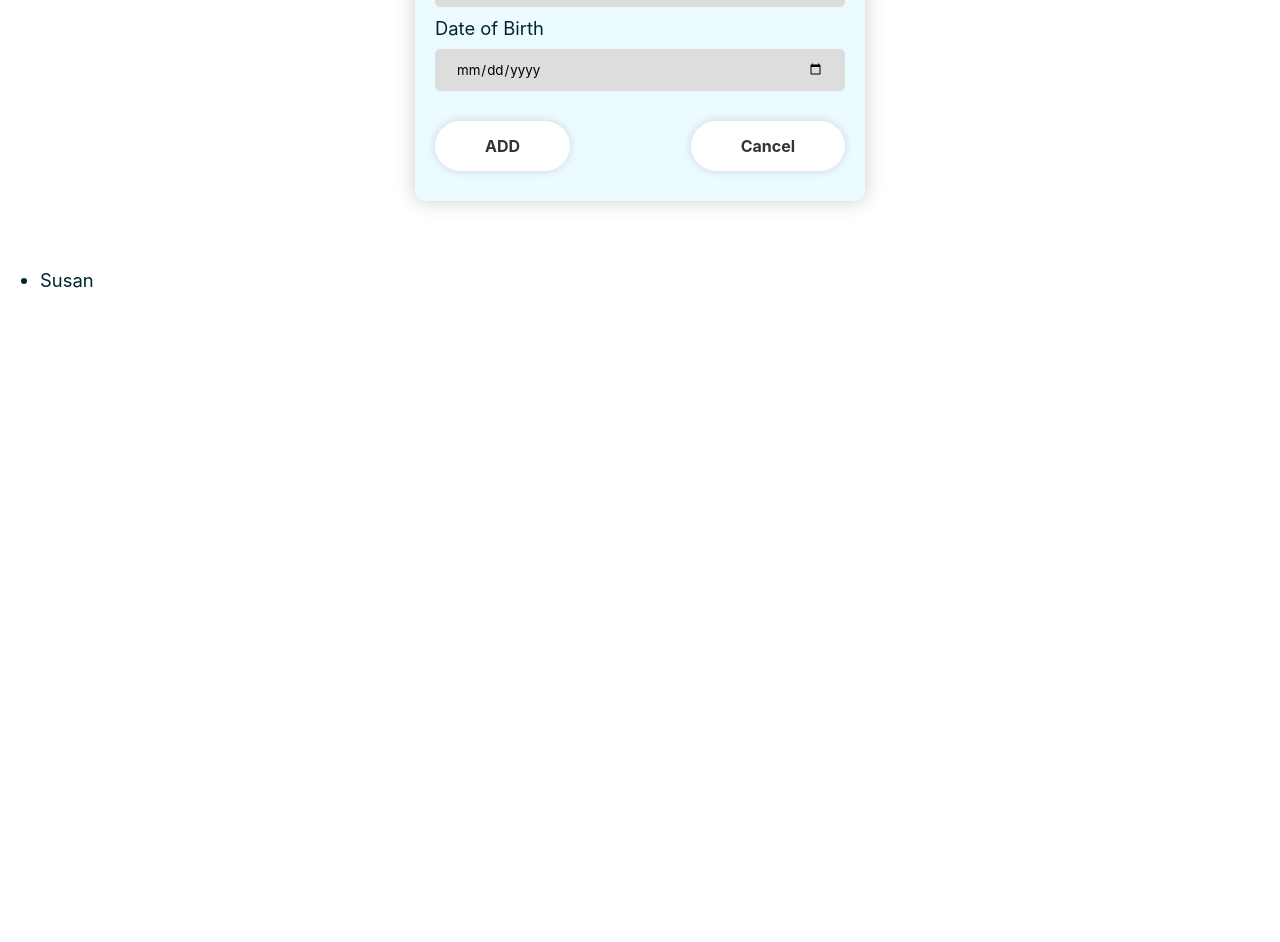
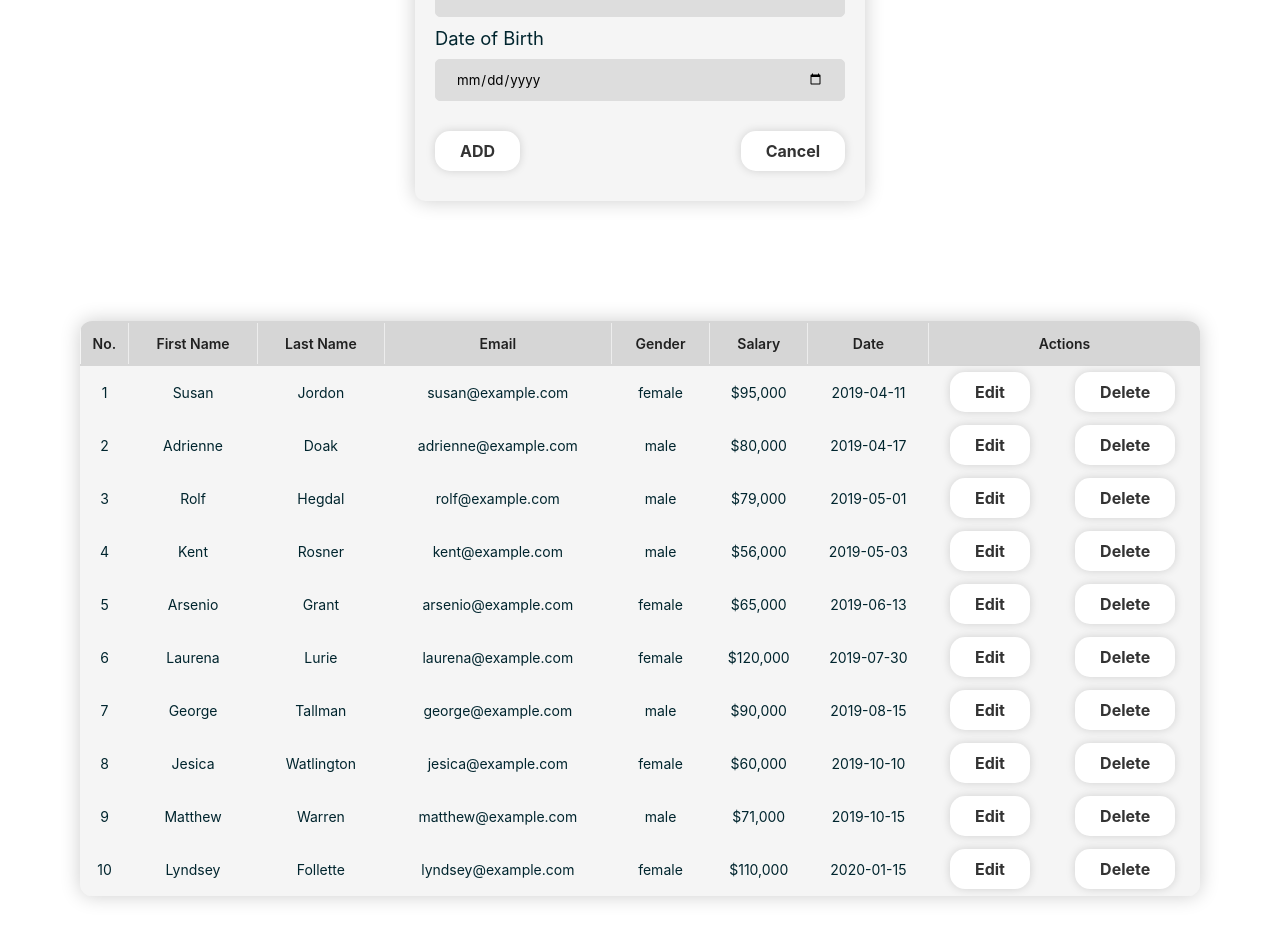
Before and after one commit to Y0ni0/Employee-Management-App, a React (Create React App) app: page / in a window 1280 px wide. Shown: the part 720-1662 px from the top of the page. Before the commit the page ends 1030 px from the top, so only its background shows below. Built offline with nearby package versions, Linux system fonts and the light colour scheme.

Commit message:
list component added

```diff
--- a/src/App.js
+++ b/src/App.js
@@ -3,9 +3,10 @@ import { Container } from './components/styles/Container.styled'
 import Header from './components/Header';
 import GlobalStyles from './components/styles/Global';
 import Add from './components/Add';
-import React, { useState } from 'react'
+import { useState } from 'react'
 import List from './components/List';
-
+import { employees } from './components/Data';
+import { lightTheme } from './components/styles/theme';
 
 const theme = {
     colors: {
@@ -15,6 +16,8 @@ const theme = {
     }
 }
 function App() {
+    const [employeesData, setData] = useState(employees)
+
 
     const [isAdding, setIsAdding] = useState(false);
 
@@ -26,9 +29,8 @@ function App() {
                 <Header isAdding={setIsAdding} />
                 <Container>
                     <Add />
-                    <List />
+                    <List employeesData={employeesData} />
                 </Container>
-
             </>
         </ThemeProvider>
     )
--- a/src/components/Data.js
+++ b/src/components/Data.js
@@ -1,9 +1,10 @@
-const employeesData = [
+export const employees = [
     {
         id: 1,
         firstName: 'Susan',
         lastName: 'Jordon',
         email: 'susan@example.com',
+        gender: 'female',
         salary: '95000',
         date: '2019-04-11'
     },
@@ -12,6 +13,7 @@ const employeesData = [
         firstName: 'Adrienne',
         lastName: 'Doak',
         email: 'adrienne@example.com',
+        gender: 'male',
         salary: '80000',
         date: '2019-04-17'
     },
@@ -20,6 +22,7 @@ const employeesData = [
         firstName: 'Rolf',
         lastName: 'Hegdal',
         email: 'rolf@example.com',
+        gender: 'male',
         salary: '79000',
         date: '2019-05-01'
     },
@@ -28,6 +31,7 @@ const employeesData = [
         firstName: 'Kent',
         lastName: 'Rosner',
         email: 'kent@example.com',
+        gender: 'male',
         salary: '56000',
         date: '2019-05-03'
     },
@@ -36,6 +40,7 @@ const employeesData = [
         firstName: 'Arsenio',
         lastName: 'Grant',
         email: 'arsenio@example.com',
+        gender: 'female',
         salary: '65000',
         date: '2019-06-13'
     },
@@ -44,6 +49,7 @@ const employeesData = [
         firstName: 'Laurena',
         lastName: 'Lurie',
         email: 'laurena@example.com',
+        gender: 'female',
         salary: '120000',
         date: '2019-07-30'
     },
@@ -52,6 +58,7 @@ const employeesData = [
         firstName: 'George',
         lastName: 'Tallman',
         email: 'george@example.com',
+        gender: 'male',
         salary: '90000',
         date: '2019-08-15'
     },
@@ -60,6 +67,7 @@ const employeesData = [
         firstName: 'Jesica',
         lastName: 'Watlington',
         email: 'jesica@example.com',
+        gender: 'female',
         salary: '60000',
         date: '2019-10-10'
     },
@@ -68,6 +76,7 @@ const employeesData = [
         firstName: 'Matthew',
         lastName: 'Warren',
         email: 'matthew@example.com',
+        gender: 'male',
         salary: '71000',
         date: '2019-10-15'
     },
@@ -76,9 +85,10 @@ const employeesData = [
         firstName: 'Lyndsey',
         lastName: 'Follette',
         email: 'lyndsey@example.com',
+        gender: 'female',
         salary: '110000',
         date: '2020-01-15'
     }
-];
 
-export { employeesData };
+
+]
--- a/src/components/List.js
+++ b/src/components/List.js
@@ -1,25 +1,68 @@
-import React from 'react'
 import PropTypes from 'prop-types';
+import { Button } from './styles/Button.styled';
 
-const employeesData = [{
-    id: 1,
-    firstName: 'Susan',
-    lastName: 'Jordon',
-    email: 'susan@example.com',
-    gender: '',
-    salary: '95000',
-    date: '2019-04-11'
-}]
+import { STable, STHead, STHeadTR, STH, STD, STBody, STBodyTR, StyledTableWrapper } from './styles/STable.styled';
 
-const List = () => {
+const List = ({ employeesData, handleEdit, handleDelete }) => {
+    const formatter = new Intl.NumberFormat('en-US', {
+        style: 'currency',
+        currency: 'USD',
+        minimumFractionDigits: null
+    });
+
     return (
 
-        <div>
-            <ul>
-                {employeesData.map((data) =>
-                    <li key={data.id}>{data.firstName}</li>)}
-            </ul>
-        </div>
+        <StyledTableWrapper>
+            <STable>
+                <STHead>
+                    <STHeadTR>
+                        <STH>No.</STH>
+                        <STH>First Name</STH>
+                        <STH>Last Name</STH>
+                        <STH>Email</STH>
+                        <STH>Gender</STH>
+                        <STH>Salary</STH>
+                        <STH>Date</STH>
+                        <STH colSpan={2}>
+                            Actions
+                        </STH>
+                    </STHeadTR>
+                </STHead>
+                <STBody>
+                    {employeesData.length > 0 ? (
+                        employeesData.map((employeesData, i) => (
+                            <STBodyTR key={employeesData.id}>
+                                <STD>{i + 1}</STD>
+                                <STD>{employeesData.firstName}</STD>
+                                <STD>{employeesData.lastName}</STD>
+                                <STD>{employeesData.email}</STD>
+                                <STD>{employeesData.gender}</STD>
+                                <STD>{formatter.format(employeesData.salary)}</STD>
+                                <STD>{employeesData.date} </STD>
+                                <STD>
+                                    <Button
+                                        onClick={() => handleEdit(employeesData.id)}
+                                    >
+                                        Edit
+                                    </Button>
+                                </STD>
+                                <STD>
+                                    <Button
+                                        onClick={() => handleDelete(employeesData.id)}
+                                    >
+                                        Delete
+                                    </Button>
+                                </STD>
+                            </STBodyTR>
+                        ))
+                    ) : (
+                        <STBodyTR>
+                            <STD colSpan={7}>No Employees</STD>
+                        </STBodyTR>
+                    )}
+                </STBody>
+            </STable>
+        </StyledTableWrapper>
     )
 }
 
--- a/src/components/styles/Add.styled.js
+++ b/src/components/styles/Add.styled.js
@@ -1,4 +1,5 @@
 import styled from "styled-components";
+import { lightTheme } from "./theme";
 
 
 export const StyledFormWrapper = styled.div`
@@ -9,7 +10,7 @@ export const StyledFormWrapper = styled.div`
 `
 
 export const StyledForm = styled.form`
-    background: ${({ theme }) => theme.colors.header};
+    background: ${lightTheme.bg};
     width: 100%;
     max-width: 450px;
     padding: 20px;
--- a/src/components/styles/Button.styled.js
+++ b/src/components/styles/Button.styled.js
@@ -1,18 +1,21 @@
 import styled from "styled-components";
 
+import { lightTheme } from "./theme";
+
 export const Button = styled.button`
-    border-radius: 50px;
+    border-radius: 15px;
     border: none;
     box-shadow: 0 0 10px rgba(0, 0, 0, 0.15);
     cursor: pointer;
     font-size: 16px;
     font-weight: 700;
-    padding: 15px 50px;
+    padding: 10px 25px;
     background-color: ${({ bg }) => bg || '#fff'};
     color: ${({ color }) => color || '#333'};
 
     &:hover {
         opacity: 0.9;
         transform: scale(0.98);
+        background-color: ${lightTheme.bg3};
     }
 `
--- a/src/components/styles/Container.styled.js
+++ b/src/components/styles/Container.styled.js
@@ -4,6 +4,6 @@ export const Container = styled.div`
     display: block;
     width: auto;
     max-width: 100%;
-    padding: 0;
+    padding: 10px;
     margin: 0 auto;
 `
--- a/src/components/styles/Global.js
+++ b/src/components/styles/Global.js
@@ -1,13 +1,10 @@
 import { createGlobalStyle } from "styled-components";
 
 const GlobalStyles = createGlobalStyle`
-    @import url('https://fonts.googleapis.com/css2?family=Poppins:wght@300;400;600;700&display=swap');
-
     *{
         box-sizing: border-box;
         font-family: -apple-system, BlinkMacSystemFont, Helvetica Neue, Helvetica,
     Arial, sans-serif;
-    Helvetica Neue, Helvetica, Arial, sans-serif;
     }
     body{
         background: ${({ theme }) => theme.colors.body};
--- a/src/components/styles/Header.styled.js
+++ b/src/components/styles/Header.styled.js
@@ -2,13 +2,12 @@ import styled from "styled-components";
 
 export const StyledHeader = styled.header`
     background-color: ${({ theme }) => theme.colors.header};
-    padding: 10px 0;
+    padding: 15px 0;
 `
 export const Nav = styled.nav`
     display: flex;
     align-items: center;
     justify-content: space-between;
-    margin-bottom: 30px;
 
     h1{
 
--- /dev/null
+++ b/src/components/styles/STable.styled.js
@@ -0,0 +1,69 @@
+import styled from "styled-components";
+
+import { v } from "./variables";
+import { lightTheme } from "./theme";
+
+export const StyledTableWrapper = styled.div`
+    display: flex;
+    justify-content: center;
+    align-items: center;
+    padding: 20px;
+    margin: 50px;
+`;
+export const STable = styled.table`
+    width: 100%;
+    background-color: ${lightTheme.bg};
+    border-radius: 10px;
+    box-sizing: border-box;
+    box-shadow: 0 0 20px 0 rgba(0, 0, 0, 0.2);
+    border-collapse: collapse;
+    text-align: center;
+    border-radius: 12px;
+    overflow: hidden;
+    border-collapse: collapse;
+    max-width: 100%;
+`;
+
+export const STHead = styled.thead`
+   position: sticky;
+    z-index: 100;
+    border-bottom: 2px solid;
+    border-top: 2px solid;
+    border-color: ${lightTheme.bg3};
+
+`;
+
+export const STHeadTR = styled.tr`
+    background: ${lightTheme.bg3};
+`;
+
+export const STH = styled.th`
+     font-weight: normal;
+    padding: 12px;
+    color: ${lightTheme.text};
+    text-transform: capitalize;
+    font-weight: 600;
+    font-size: 14px;
+    :not(:last-of-type) {
+        border-right: 1px solid ${lightTheme.bg2};
+    }
+    :first-of-type {
+        width: 1%;
+        white-space: nowrap;
+    }
+`;
+
+export const STBody = styled.tbody`
+
+`;
+
+export const STBodyTR = styled.tr`
+    background: ${lightTheme.bg};
+    border: 1px solid ${lightTheme.bg};
+`;
+
+export const STD = styled.td`
+    padding: 6px;
+    border: 1px solid ${lightTheme.bg};
+    font-size: 14px;
+`;
--- /dev/null
+++ b/src/components/styles/theme.js
@@ -0,0 +1,8 @@
+export const lightTheme = {
+    white: "rgb(255, 255, 255)",
+    bg: "rgb(245, 245, 245)",
+    bg2: "rgb(237, 237, 237)",
+    bg3: "rgb(214, 214, 214)",
+    text: "rgb(33, 33, 33)",
+    primary: "rgb(224, 132, 209)",
+};
--- /dev/null
+++ b/src/components/styles/variables.js
@@ -0,0 +1,14 @@
+export const v = {
+    borderRadius: "8px",
+
+    mdSpacing: "16px",
+    smSpacing: "8px",
+    lgSpacing: "32px",
+
+    sm: "37.5em",
+    md: "48em",
+    lg: "64em",
+
+    boxShadow:
+        "0 1px 1px rgba(0, 0, 0, 0.11), 0 2px 2px rgba(0, 0, 0, 0.11),0 4px 4px rgba(0, 0, 0, 0.11), 0 6px 8px rgba(0, 0, 0, 0.11), 0 8px 16px rgba(0, 0, 0, 0.11)",
+};
```
